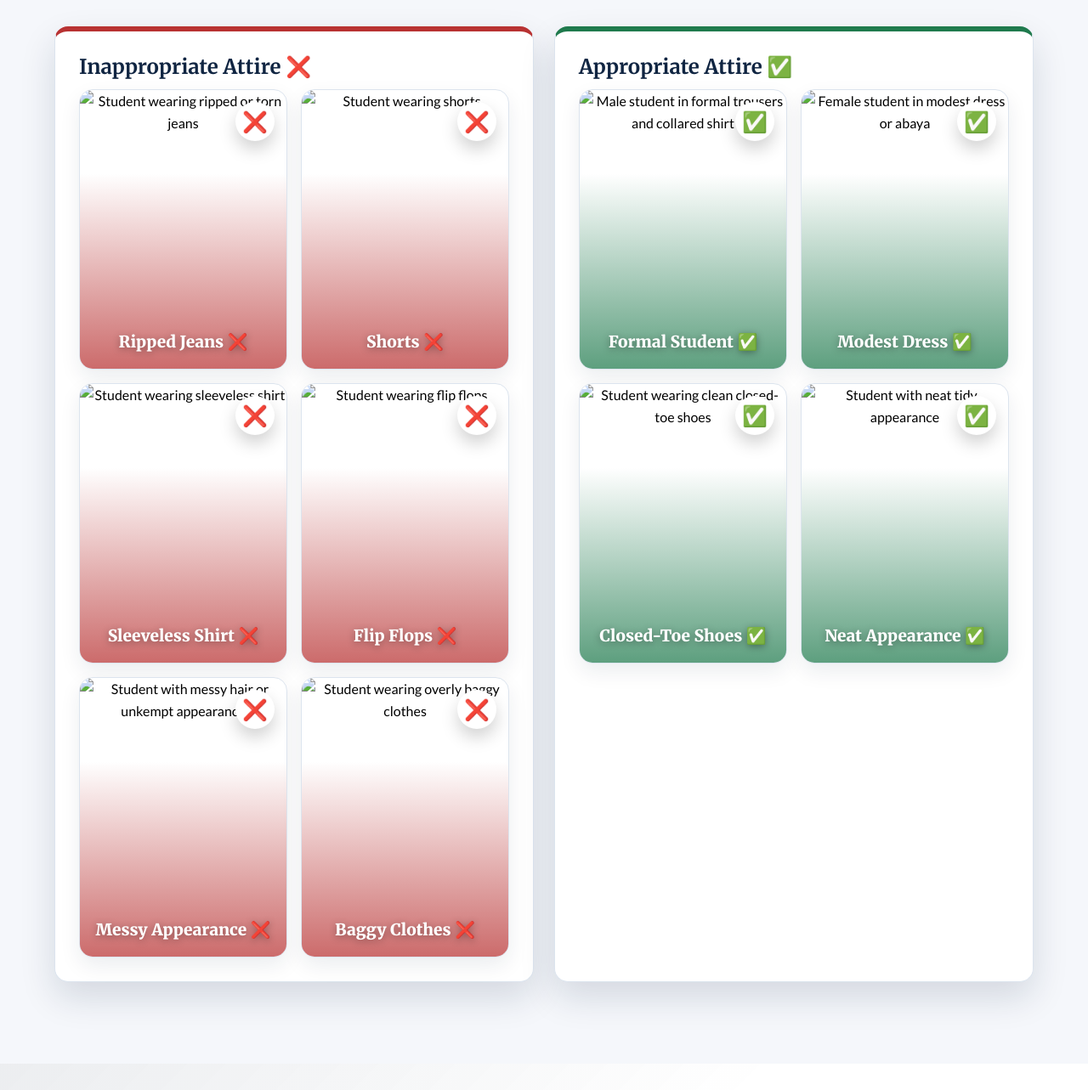
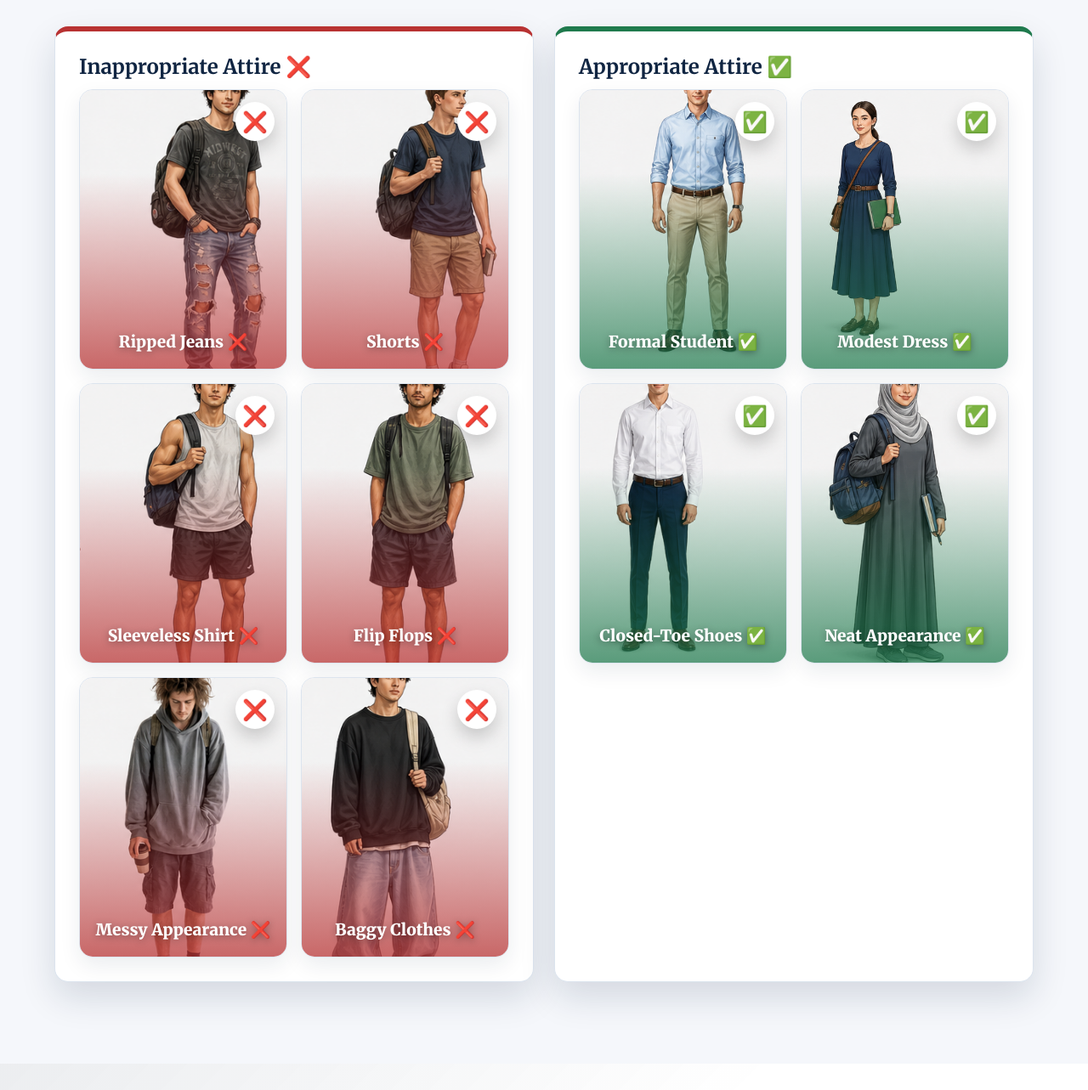
Before and after one commit to mazenmohamedelsayed01-bit/university-dress-code-guidelines, a plain HTML site: page index.html in a window 1280 px wide. Shown: the part 957-2240 px from the top of the page at 85% size. Drawn offline with Linux system fonts and the light colour scheme.

Commit message:
Update index.html

```diff
--- a/index.html
+++ b/index.html
@@ -209,7 +209,7 @@
       overflow: hidden;
       background:
         linear-gradient(rgba(16, 37, 66, 0.78), rgba(16, 37, 66, 0.68)),
-        url("assets/university-hero.png");
+        url("university-hero.png");
       background-position: center;
       background-size: cover;
       color: #ffffff;
@@ -793,10 +793,10 @@
         <article class="gallery-column inappropriate fade-in">
           <h3>Inappropriate Attire ❌</h3>
           <div class="image-grid">
-            <button class="flip-card lightbox-trigger" type="button" data-title="Ripped Jeans ❌" data-src="assets/ripped-jeans.png">
+            <button class="flip-card lightbox-trigger" type="button" data-title="Ripped Jeans ❌" data-src="ripped-jeans.png">
               <span class="flip-inner">
                 <span class="card-face card-front">
-                  <img src="assets/ripped-jeans.png" alt="Student wearing ripped or torn jeans" loading="lazy">
+                  <img src="ripped-jeans.png" alt="Student wearing ripped or torn jeans" loading="lazy">
                   <span class="badge">❌</span>
                   <span class="tooltip">Torn jeans look too casual for a formal learning environment.</span>
                   <span class="tint red"><span class="overlay-label">Ripped Jeans ❌</span></span>
@@ -805,10 +805,10 @@
               </span>
             </button>
 
-            <button class="flip-card lightbox-trigger" type="button" data-title="Shorts ❌" data-src="assets/shorts.png">
+            <button class="flip-card lightbox-trigger" type="button" data-title="Shorts ❌" data-src="shorts.png">
               <span class="flip-inner">
                 <span class="card-face card-front">
-                  <img src="assets/shorts.png" alt="Student wearing shorts" loading="lazy">
+                  <img src="shorts.png" alt="Student wearing shorts" loading="lazy">
                   <span class="badge">❌</span>
                   <span class="tooltip">Shorts are not recommended for university spaces.</span>
                   <span class="tint red"><span class="overlay-label">Shorts ❌</span></span>
@@ -817,10 +817,10 @@
               </span>
             </button>
 
-            <button class="flip-card lightbox-trigger" type="button" data-title="Sleeveless Shirt ❌" data-src="assets/sleeveless-shirt.png">
+            <button class="flip-card lightbox-trigger" type="button" data-title="Sleeveless Shirt ❌" data-src="sleeveless-shirt.png">
               <span class="flip-inner">
                 <span class="card-face card-front">
-                  <img src="assets/sleeveless-shirt.png" alt="Student wearing sleeveless shirt" loading="lazy">
+                  <img src="sleeveless-shirt.png" alt="Student wearing sleeveless shirt" loading="lazy">
                   <span class="badge">❌</span>
                   <span class="tooltip">Sleeveless shirts are too informal for campus standards.</span>
                   <span class="tint red"><span class="overlay-label">Sleeveless Shirt ❌</span></span>
@@ -829,10 +829,10 @@
               </span>
             </button>
 
-            <button class="flip-card lightbox-trigger" type="button" data-title="Flip Flops ❌" data-src="assets/flip-flops.png">
+            <button class="flip-card lightbox-trigger" type="button" data-title="Flip Flops ❌" data-src="flip-flops.png">
               <span class="flip-inner">
                 <span class="card-face card-front">
-                  <img src="assets/flip-flops.png" alt="Student wearing flip flops" loading="lazy">
+                  <img src="flip-flops.png" alt="Student wearing flip flops" loading="lazy">
                   <span class="badge">❌</span>
                   <span class="tooltip">Flip flops can look careless and may be unsafe in some facilities.</span>
                   <span class="tint red"><span class="overlay-label">Flip Flops ❌</span></span>
@@ -841,10 +841,10 @@
               </span>
             </button>
 
-            <button class="flip-card lightbox-trigger" type="button" data-title="Messy Appearance ❌" data-src="assets/messy-appearance.png">
+            <button class="flip-card lightbox-trigger" type="button" data-title="Messy Appearance ❌" data-src="messy-appearance.png">
               <span class="flip-inner">
                 <span class="card-face card-front">
-                  <img src="assets/messy-appearance.png" alt="Student with messy hair or unkempt appearance" loading="lazy">
+                  <img src="messy-appearance.png" alt="Student with messy hair or unkempt appearance" loading="lazy">
                   <span class="badge">❌</span>
                   <span class="tooltip">An unkempt appearance weakens the academic impression.</span>
                   <span class="tint red"><span class="overlay-label">Messy Appearance ❌</span></span>
@@ -853,10 +853,10 @@
               </span>
             </button>
 
-            <button class="flip-card lightbox-trigger" type="button" data-title="Baggy Clothes ❌" data-src="assets/baggy-clothes.png">
+            <button class="flip-card lightbox-trigger" type="button" data-title="Baggy Clothes ❌" data-src="baggy-clothes.png">
               <span class="flip-inner">
                 <span class="card-face card-front">
-                  <img src="assets/baggy-clothes.png" alt="Student wearing overly baggy clothes" loading="lazy">
+                  <img src="baggy-clothes.png" alt="Student wearing overly baggy clothes" loading="lazy">
                   <span class="badge">❌</span>
                   <span class="tooltip">Overly baggy clothes are too casual for university standards.</span>
                   <span class="tint red"><span class="overlay-label">Baggy Clothes ❌</span></span>
@@ -870,10 +870,10 @@
         <article class="gallery-column appropriate fade-in">
           <h3>Appropriate Attire ✅</h3>
           <div class="image-grid">
-            <button class="flip-card lightbox-trigger" type="button" data-title="Formal Shirt & Trousers ✅" data-src="assets/formal-student.png">
+            <button class="flip-card lightbox-trigger" type="button" data-title="Formal Shirt & Trousers ✅" data-src="formal-student.png">
               <span class="flip-inner">
                 <span class="card-face card-front">
-                  <img src="assets/formal-student.png" alt="Male student in formal trousers and collared shirt" loading="lazy">
+                  <img src="formal-student.png" alt="Male student in formal trousers and collared shirt" loading="lazy">
                   <span class="badge">✅</span>
                   <span class="tooltip">Formal trousers and a collared shirt fit academic settings.</span>
                   <span class="tint green"><span class="overlay-label">Formal Student ✅</span></span>
@@ -882,10 +882,10 @@
               </span>
             </button>
 
-            <button class="flip-card lightbox-trigger" type="button" data-title="Modest Dress / Abaya ✅" data-src="assets/modest-dress.png">
+            <button class="flip-card lightbox-trigger" type="button" data-title="Modest Dress / Abaya ✅" data-src="modest-dress.png">
               <span class="flip-inner">
                 <span class="card-face card-front">
-                  <img src="assets/modest-dress.png" alt="Female student in modest dress or abaya" loading="lazy">
+                  <img src="modest-dress.png" alt="Female student in modest dress or abaya" loading="lazy">
                   <span class="badge">✅</span>
                   <span class="tooltip">Modest dresses and abayas are respectful campus choices.</span>
                   <span class="tint green"><span class="overlay-label">Modest Dress ✅</span></span>
@@ -894,10 +894,10 @@
               </span>
             </button>
 
-            <button class="flip-card lightbox-trigger" type="button" data-title="Closed-Toe Shoes ✅" data-src="assets/closed-toe-shoes.png">
+            <button class="flip-card lightbox-trigger" type="button" data-title="Closed-Toe Shoes ✅" data-src="closed-toe-shoes.png">
               <span class="flip-inner">
                 <span class="card-face card-front">
-                  <img src="assets/closed-toe-shoes.png" alt="Student wearing clean closed-toe shoes" loading="lazy">
+                  <img src="closed-toe-shoes.png" alt="Student wearing clean closed-toe shoes" loading="lazy">
                   <span class="badge">✅</span>
                   <span class="tooltip">Closed-toe shoes are safer and more suitable on campus.</span>
                   <span class="tint green"><span class="overlay-label">Closed-Toe Shoes ✅</span></span>
@@ -906,10 +906,10 @@
               </span>
             </button>
 
-            <button class="flip-card lightbox-trigger" type="button" data-title="Neat Appearance ✅" data-src="assets/neat-appearance.png">
+            <button class="flip-card lightbox-trigger" type="button" data-title="Neat Appearance ✅" data-src="neat-appearance.png">
               <span class="flip-inner">
                 <span class="card-face card-front">
-                  <img src="assets/neat-appearance.png" alt="Student with neat tidy appearance" loading="lazy">
+                  <img src="neat-appearance.png" alt="Student with neat tidy appearance" loading="lazy">
                   <span class="badge">✅</span>
                   <span class="tooltip">A tidy appearance reflects respect and readiness.</span>
                   <span class="tint green"><span class="overlay-label">Neat Appearance ✅</span></span>
@@ -932,7 +932,7 @@
       <div class="quiz-shell fade-in">
         <div class="quiz-card">
           <div class="quiz-image-wrap">
-            <img id="quizImage" src="assets/formal-student.png" alt="Quiz outfit image" loading="lazy">
+            <img id="quizImage" src="formal-student.png" alt="Quiz outfit image" loading="lazy">
           </div>
 
           <div>
@@ -989,7 +989,7 @@
 
   <div id="lightbox" class="lightbox" role="dialog" aria-modal="true" aria-label="Image preview">
     <div class="lightbox-content">
-      <img id="lightboxImage" src="assets/formal-student.png" alt="">
+      <img id="lightboxImage" src="formal-student.png" alt="">
       <div class="lightbox-caption">
         <span id="lightboxTitle"></span>
         <button id="lightboxClose" class="lightbox-close" type="button">Close</button>
@@ -1012,37 +1012,37 @@
     const quizItems = [
       {
         title: "Formal student outfit",
-        image: "assets/formal-student.png",
+        image: "formal-student.png",
         answer: "yes",
         feedback: "Correct. Formal trousers and a collared shirt are campus-appropriate."
       },
       {
         title: "Ripped jeans",
-        image: "assets/ripped-jeans.png",
+        image: "ripped-jeans.png",
         answer: "no",
         feedback: "Correct. Torn or ripped jeans are not recommended on campus."
       },
       {
         title: "Modest dress or abaya",
-        image: "assets/modest-dress.png",
+        image: "modest-dress.png",
         answer: "yes",
         feedback: "Correct. A modest dress or abaya is a respectful choice."
       },
       {
         title: "Flip flops",
-        image: "assets/flip-flops.png",
+        image: "flip-flops.png",
         answer: "no",
         feedback: "Correct. Flip flops are too casual and may be unsafe in some campus areas."
       },
       {
         title: "Clean closed-toe shoes",
-        image: "assets/closed-toe-shoes.png",
+        image: "closed-toe-shoes.png",
         answer: "yes",
         feedback: "Correct. Closed-toe shoes are neat, safe, and appropriate."
       },
       {
         title: "Messy appearance",
-        image: "assets/messy-appearance.png",
+        image: "messy-appearance.png",
         answer: "no",
         feedback: "Correct. A tidy appearance supports campus dignity."
       }
```
